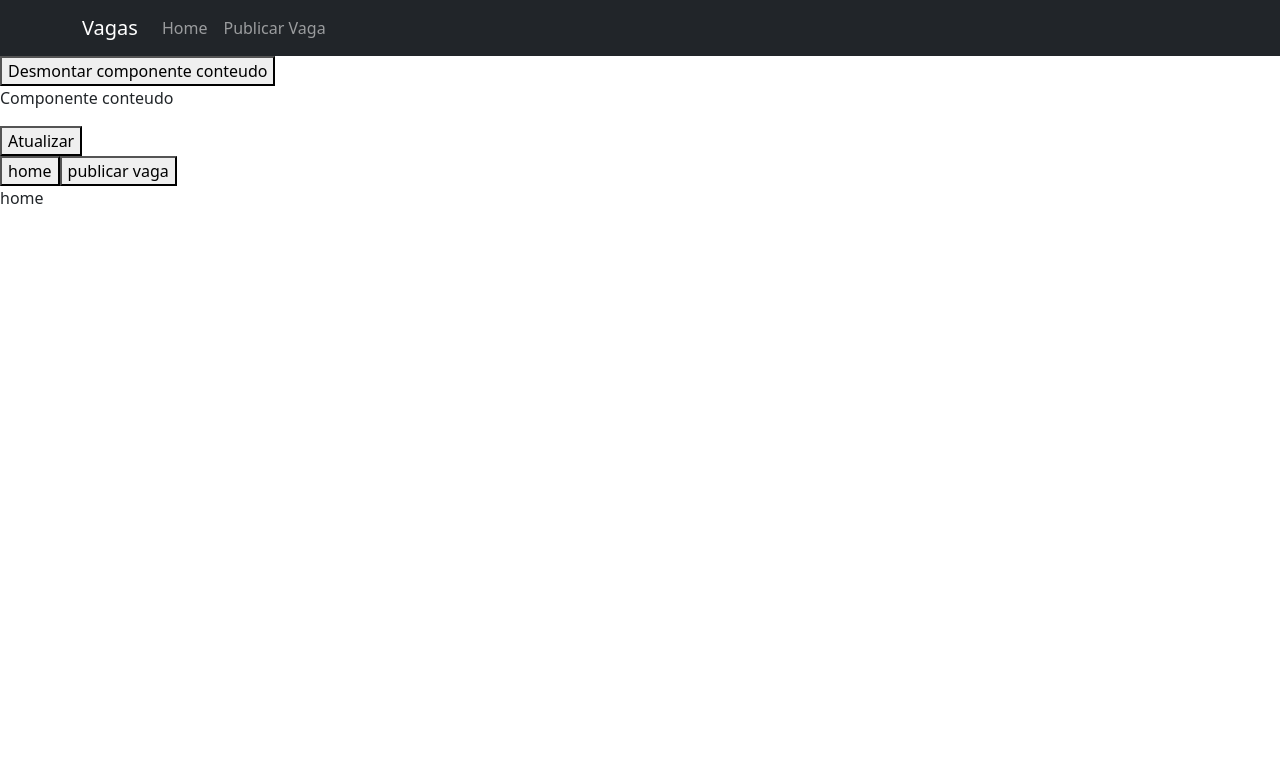
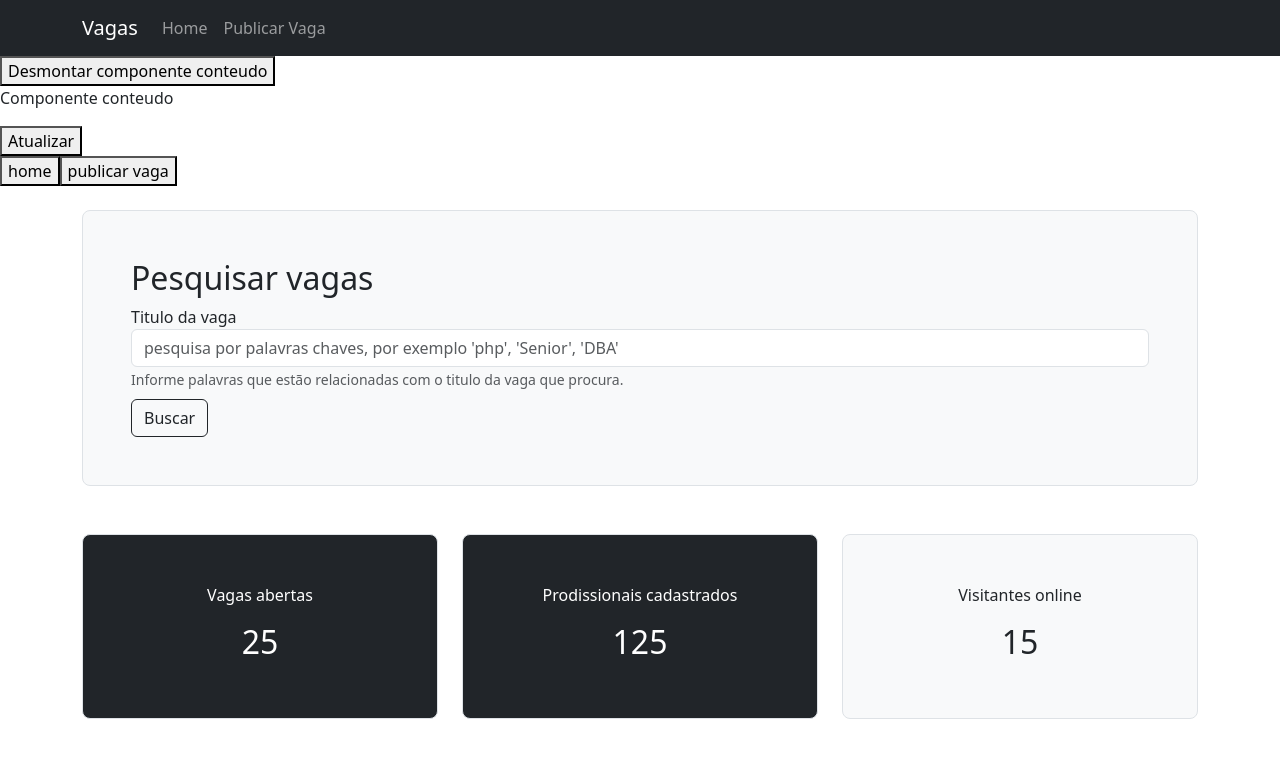
Before and after one commit to AndreLuizdeLima/Projeto-Vagas-Vue, a Vue app: page / in a window 1280 px wide. Shown: the top 758 px of the page. Built offline with nearby package versions, Linux system fonts and the light colour scheme.

Commit message:
criacao  componente home

```diff
--- /dev/null
+++ b/src/components/comuns/PesquisarVaga.vue
@@ -0,0 +1,31 @@
+<template>
+    <div class="h100 p-5 bg-light border rounded-3">
+
+        <h2>Pesquisar vagas</h2>
+        <div class="row">
+            <div class="col">
+                <div class="form-group">
+                    <label>Titulo da vaga</label>
+                    <input type="text" class="form-control"
+                        placeholder="pesquisa por palavras chaves, por exemplo 'php', 'Senior', 'DBA'">
+                    <small class="form-text text-muted">Informe palavras que estão relacionadas com o titulo da vaga que
+                        procura.</small>
+                </div>
+            </div>
+        </div>
+
+        <div class="row">
+            <div class="col">
+                <button class="btn btn-outline-dark mt-2" type="button">Buscar</button>
+            </div>
+        </div>
+    </div>
+</template>
+
+<script>
+export default {
+    name: 'PesquisarVaga'
+}
+</script>
+
+<style></style>
--- a/src/components/views/HomePage.vue
+++ b/src/components/views/HomePage.vue
@@ -1,19 +1,49 @@
 <template>
-    <div>
-        <p>home</p>
+    <div class="container py-4">
+        <div class="row">
+            <div class="col">
+                <pesquisar-vaga />
+            </div>
+        </div>
+        <div class="row mt-5 text-center">
+            <div class="col-4">
+                <div class="h-100 p-5 rounded-3 border bg-dark text-white">
+                    <p>Vagas abertas</p>
+                    <h2>25</h2>
+                </div>
+            </div>
+            <div class="col-4">
+                <div class="h-100 p-5 rounded-3 border bg-dark text-white">
+                    <p>Prodissionais cadastrados</p>
+                    <h2>125</h2>
+                </div>
+            </div>
+            <div class="col-4">
+                <div class="h-100 p-5 rounded-3 border bg-light text-dark">
+                    <p>Visitantes online</p>
+                    <h2>15</h2>
+                </div>
+            </div>
+        </div>
     </div>
 </template>
 
 <script>
+
+import PesquisarVaga from "@/components/comuns/PesquisarVaga.vue"
+
 export default {
     name: 'HomePage',
+    components: {
+        PesquisarVaga
+    },
     activated() {
         console.log('Componente ativado')
     },
     deactivated() {
         console.log('componente desativado')
     },
-        beforeUnmount() {
+    beforeUnmount() {
         console.log('Antes de desmontar')
     },
     unmounted() {
```
